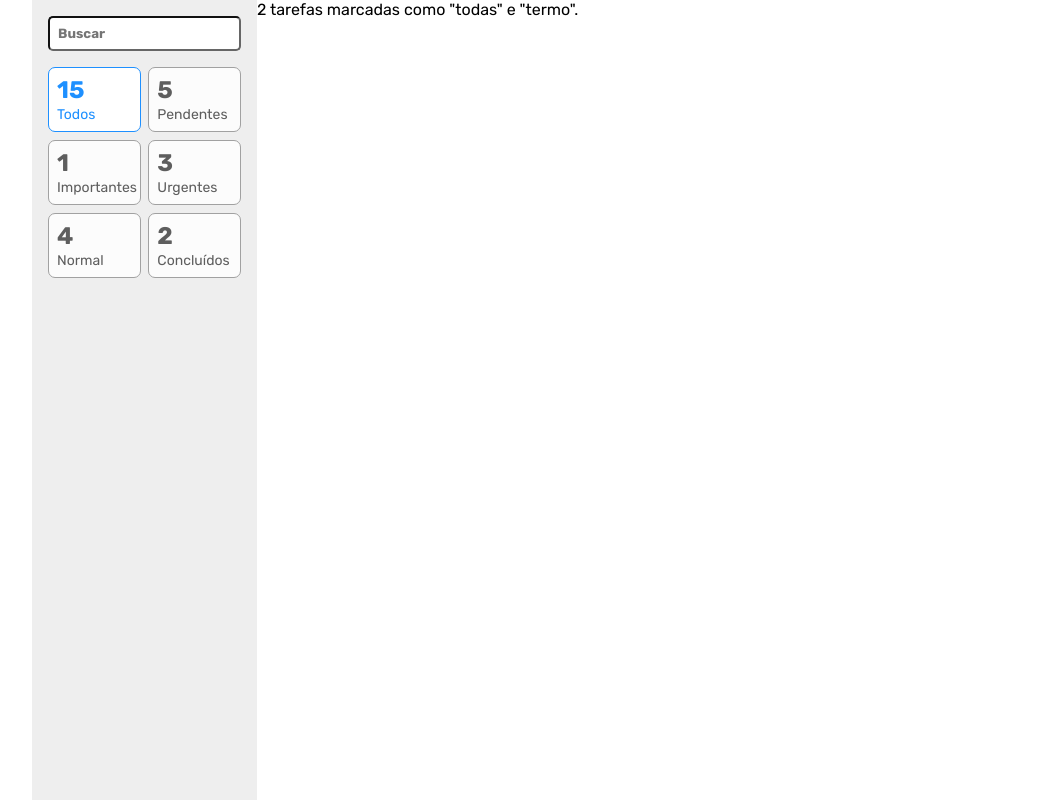
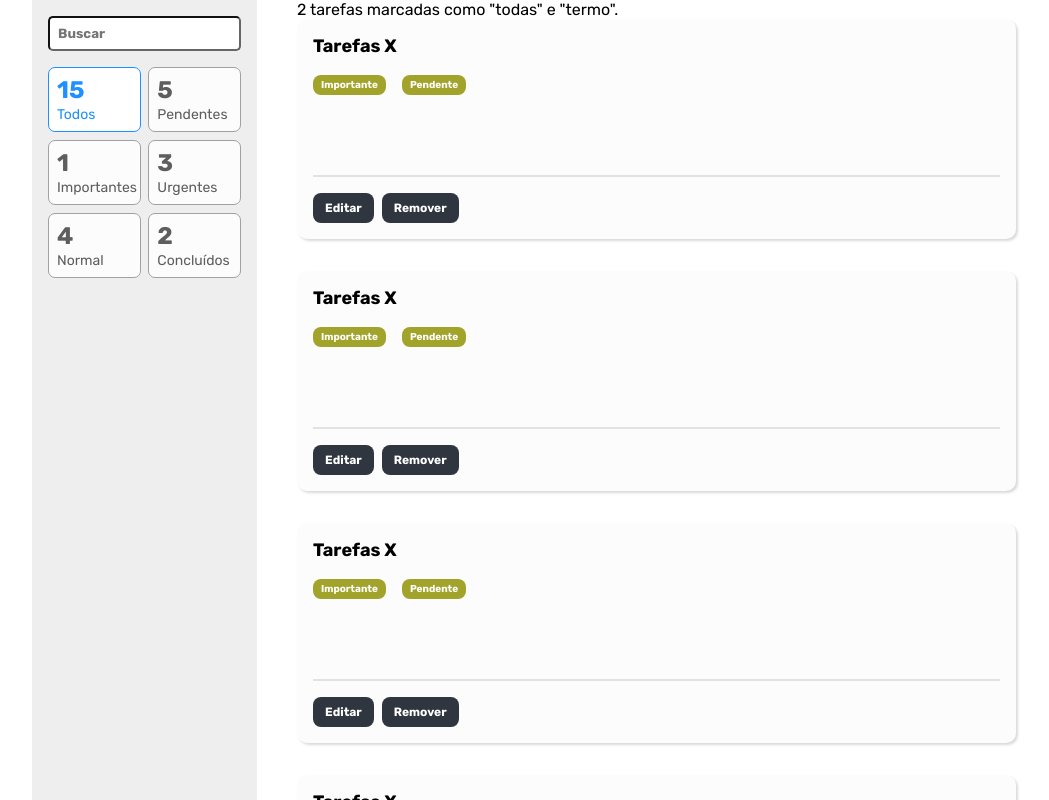
Before and after one commit to guilhermers23/EBAC_M31_TodoList, a React (Vite) app: page / in a window 1280 px wide. Shown: the whole page, without its empty margins (96-1145 px from the left). Built offline with nearby package versions, Linux system fonts and the light colour scheme.

Commit message:
Aula 05 - Construindo o card de tarefa

```diff
--- a/index.html
+++ b/index.html
@@ -7,7 +7,7 @@
     <link rel="preconnect" href="https://fonts.googleapis.com" />
     <link rel="preconnect" href="https://fonts.gstatic.com" crossorigin />
     <link
-      href="https://fonts.googleapis.com/css2?family=Rubik:ital,wght@0,300..900;1,300..900&display=swap"
+      href="https://fonts.googleapis.com/css2?family=Rubik:ital,wght@0,300..900;1,300..900&family=Share+Tech+Mono&display=swap"
       rel="stylesheet"
     />
     <title>EBAC | Lista de Tarefas</title>
--- /dev/null
+++ b/src/components/Task/index.tsx
@@ -0,0 +1,18 @@
+import * as S from './styled';
+
+const Task = () => (
+    <li>
+        <S.Card>
+            <S.Title>Tarefas X</S.Title>
+            <S.Tag>Importante</S.Tag>
+            <S.Tag>Pendente</S.Tag>
+            <S.Description />
+            <S.ActionsBar>
+                <S.Button>Editar</S.Button>
+                <S.Button>Remover</S.Button>
+            </S.ActionsBar>
+        </S.Card>
+    </li>
+);
+
+export default Task;
--- /dev/null
+++ b/src/components/Task/styled.ts
@@ -0,0 +1,56 @@
+import styled from "styled-components";
+
+export const Card = styled.div`
+  background-color: #fcfcfc;
+  padding: 16px;
+  box-shadow: rgba(0, 0, 0, 0.15) 1.95px 1.95px 2.6px;
+  margin-bottom: 32px;
+  border-radius: 10px;
+`;
+
+export const Title = styled.h3`
+  font-size: 18px;
+  font-weight: bold;
+  margin-bottom: 16px;
+`;
+
+export const Tag = styled.span`
+  padding: 4px 8px;
+  color: #fff;
+  font-weight: bold;
+  font-size: 10px;
+  background-color: #a1a32a;
+  border-radius: 8px;
+  margin-right: 16px;
+  display: inline-block;
+`;
+
+export const Description = styled.textarea`
+  color: #8b8b8b;
+  font-size: 14px;
+  line-height: 24px;
+  font-family: "Share Tech Mono", monospace;
+  display: block;
+  width: 100%;
+  margin: 16px 0;
+  resize: none;
+  border: none;
+  background-color: transparent;
+`;
+
+export const ActionsBar = styled.div`
+  border-top: 2px solid rgba(0, 0, 0, 0.1);
+  padding-top: 16px;
+`;
+
+export const Button = styled.button`
+  font-weight: bold;
+  font-size: 12px;
+  color: #fff;
+  padding: 8px 12px;
+  border: none;
+  background-color: #2f3640;
+  border-radius: 8px;
+  margin-right: 8px;
+  cursor: pointer;
+`;
--- a/src/containers/TaskList/index.tsx
+++ b/src/containers/TaskList/index.tsx
@@ -1,7 +1,21 @@
+import Task from "../../components/Task";
+import * as S from "./styled";
+
 const TaskList = () => (
-    <main>
+    <S.Main>
         <p>2 tarefas marcadas como "todas" e "termo".</p>
-    </main>
+        <ul>
+            <Task />
+            <Task />
+            <Task />
+            <Task />
+            <Task />
+            <Task />
+            <Task />
+            <Task />
+            <Task />
+        </ul>
+    </S.Main>
 );
 
 export default TaskList;
--- /dev/null
+++ b/src/containers/TaskList/styled.ts
@@ -0,0 +1,7 @@
+import styled from "styled-components";
+
+export const Main = styled.main`
+  padding: 0 40px;
+  height: 100vh;
+  overflow-y: scroll;
+`;
--- a/src/styles/index.ts
+++ b/src/styles/index.ts
@@ -6,6 +6,7 @@ const GlobalStyled = createGlobalStyle`
     margin: 0;
     padding: 0;
     font-family: "Rubik", sans-serif;
+    list-style: none;
 }
 `;
 
```
